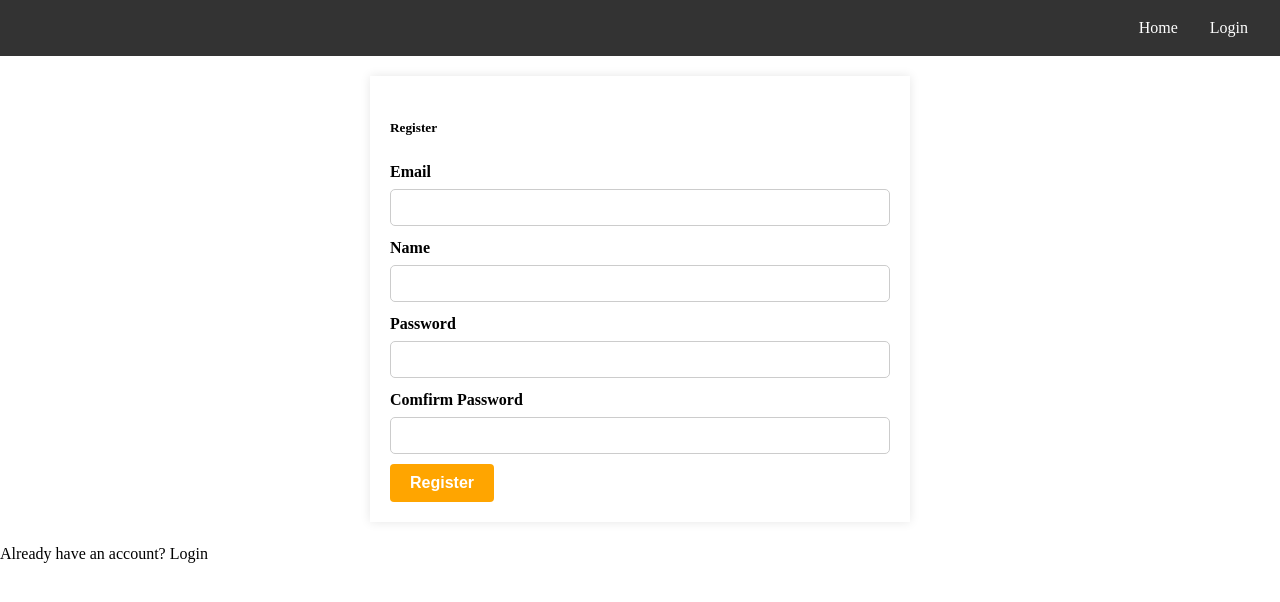
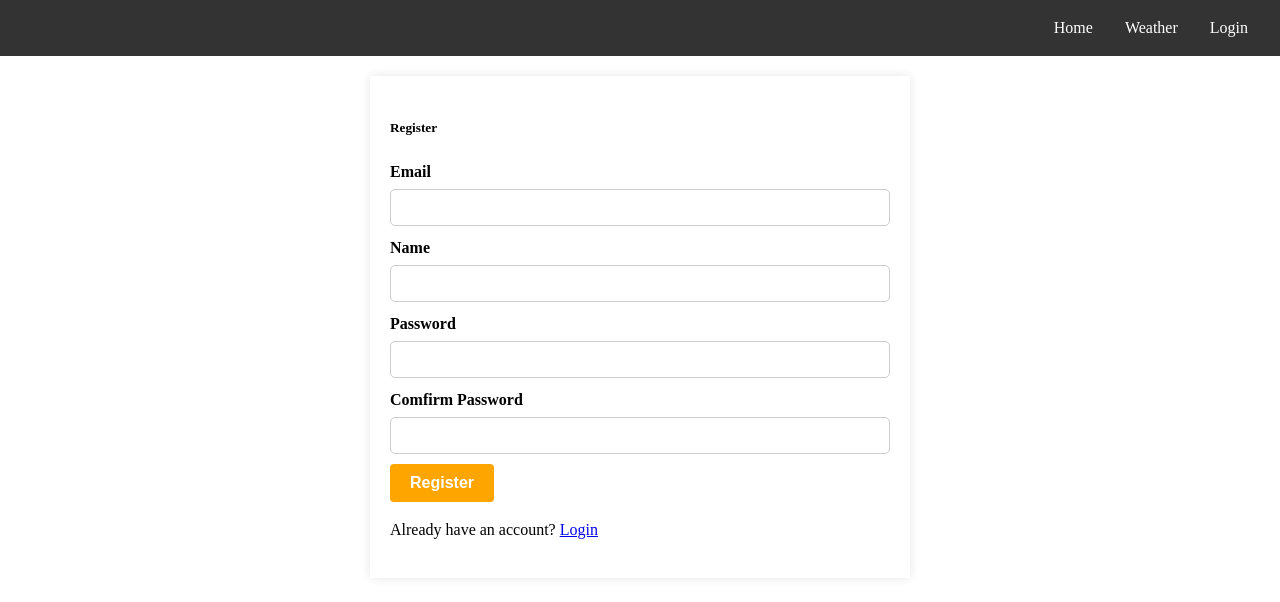
Before and after one commit to Andrei1694/user-login-app, a React (Vite) app in the folder client/: page /login in a window 1280 px wide. Both pictures are taken after a click on the link "Register". Shown: the top 602 px of the page. Built offline with nearby package versions, Linux system fonts and the light colour scheme.

Commit message:
modified routing

```diff
--- a/client/src/App.jsx
+++ b/client/src/App.jsx
@@ -4,7 +4,6 @@ import LoginPage from "./pages/login/Login.page";
 import HomePage from "./pages/Home";
 import Layout from "./pages/Layout";
 import { UserContext } from "./context/UserContext";
-import ProtectedLayout from "./pages/ProtectedLayout";
 import WeatherPage from "./pages/weather/Weather.page";
 import { useContext, useEffect, useState } from "react";
 import { useCookies } from "react-cookie";
@@ -25,22 +24,15 @@ function App() {
       }
     };
     checkUser();
-  }, []);
+  }, [cookies.token]);
   function renderRoutes() {
-    if (!user) {
-      return (
-        <Routes>
-          <Route element={<Layout />}>
-            <Route path="/" element={<HomePage />} />
-            <Route path="login" element={<LoginPage />} />
-          </Route>
-        </Routes>
-      );
-    }
     return (
       <Routes>
-        <Route element={<ProtectedLayout />}>
+        <Route element={<Layout />}>
           <Route path="/" element={<HomePage />} />
+          <Route path="login" element={<LoginPage />} />
+        </Route>
+        <Route element={<Layout requireAuth />}>
           <Route path="/weather" element={<WeatherPage />} />
         </Route>
       </Routes>
--- a/client/src/components/Navbar.jsx
+++ b/client/src/components/Navbar.jsx
@@ -1,4 +1,17 @@
+import { useContext } from "react";
 import styled from "styled-components";
+import { UserContext } from "../context/UserContext";
+import { Link } from "react-router-dom";
+
+const NavLink = styled(Link)`
+  color: #fff;
+  text-decoration: none;
+  padding: 0.5rem;
+  margin-right: 1rem;
+  &:hover {
+    text-decoration: underline;
+  }
+`;
 
 const NavContainer = styled.nav`
   background-color: #333;
@@ -8,6 +21,14 @@ const NavContainer = styled.nav`
   padding: 0.5rem;
 `;
 
-export function Navbar({ children }) {
-  return <NavContainer>{children}</NavContainer>;
+export function Navbar() {
+  const { user, handleLogout } = useContext(UserContext);
+  return (
+    <NavContainer>
+      <NavLink to="/">Home</NavLink>
+      <NavLink to="/weather">Weather</NavLink>
+      {!user && <NavLink to="/login">Login</NavLink>}
+      {user && <NavLink onClick={handleLogout}>Logout</NavLink>}
+    </NavContainer>
+  );
 }
--- a/client/src/pages/Layout.jsx
+++ b/client/src/pages/Layout.jsx
@@ -1,6 +1,8 @@
-import { Link, Outlet } from "react-router-dom";
+import { Link, Navigate, Outlet } from "react-router-dom";
 import { Navbar } from "../components/Navbar";
 import styled from "styled-components";
+import { UserContext } from "../context/UserContext";
+import { useContext } from "react";
 
 const NavLink = styled(Link)`
   color: #fff;
@@ -11,13 +13,14 @@ const NavLink = styled(Link)`
     text-decoration: underline;
   }
 `;
-export default function Layout() {
+export default function Layout({ requireAuth = false }) {
+  const { user, handleLogout } = useContext(UserContext);
+  if (requireAuth && !user) {
+    return <Navigate to="/" />;
+  }
   return (
     <>
-      <Navbar>
-        <NavLink to="/">Home</NavLink>
-        <NavLink to="/login">Login</NavLink>
-      </Navbar>
+      <Navbar />
       <Outlet />
     </>
   );
--- a/client/src/pages/ProtectedLayout.jsx
+++ /dev/null
@@ -1,32 +0,0 @@
-import { useContext } from "react";
-import { Navbar } from "../components/Navbar";
-import { UserContext } from "../context/UserContext";
-import styled from "styled-components";
-import { Link, Navigate, Outlet } from "react-router-dom";
-const NavLink = styled(Link)`
-  color: #fff;
-  text-decoration: none;
-  padding: 0.5rem;
-  margin-right: 1rem;
-  &:hover {
-    text-decoration: underline;
-  }
-`;
-export default function ProtectedLayout() {
-  const { user, handleLogout } = useContext(UserContext);
-
-  if (!user) {
-    return <Navigate to="/" />;
-  }
-
-  return (
-    <div>
-      <Navbar>
-        <NavLink to="/">Home</NavLink>
-        <NavLink to="/weather">Weather</NavLink>
-        <NavLink onClick={handleLogout}>Logout</NavLink>
-      </Navbar>
-      <Outlet />
-    </div>
-  );
-}
--- a/client/src/pages/login/Login.page.jsx
+++ b/client/src/pages/login/Login.page.jsx
@@ -8,14 +8,23 @@ export default function LoginPage() {
   const toggleForm = () => {
     setShowLogin(!showLogin);
   };
-
+  const renderMessage = () => {
+    return (
+      <p>
+        {showLogin ? "Don't have an account?" : "Already have an account?"}{" "}
+        <a href="#" onClick={toggleForm}>
+          {showLogin ? "Register" : "Login"}
+        </a>
+      </p>
+    );
+  };
   return (
     <div>
-      {showLogin ? <LoginForm /> : <RegisterForm />}
-      <p>
-        {showLogin ? "Don't have an account?" : "Already have an account?"}{" "}
-        <a onClick={toggleForm}>{showLogin ? "Register" : "Login"}</a>
-      </p>
+      {showLogin ? (
+        <LoginForm>{renderMessage()}</LoginForm>
+      ) : (
+        <RegisterForm>{renderMessage()}</RegisterForm>
+      )}
     </div>
   );
 }
--- a/client/src/pages/login/components/LoginForm.component.jsx
+++ b/client/src/pages/login/components/LoginForm.component.jsx
@@ -17,7 +17,7 @@ const loginValidationSchema = yup.object().shape({
   password: yup.string().required("Password is required"),
 });
 
-export default function LoginForm() {
+export default function LoginForm({ children }) {
   const navigate = useNavigate();
   const formik = useFormik({
     initialValues,
@@ -59,6 +59,7 @@ export default function LoginForm() {
 
           <Button type="submit">Login</Button>
         </form>
+        {children}
       </div>
     </FormContainer>
   );
--- a/client/src/pages/login/components/RegisterForm.component.jsx
+++ b/client/src/pages/login/components/RegisterForm.component.jsx
@@ -24,7 +24,7 @@ const registerValidationSchema = yup.object().shape({
     .required("Confirm Password is required"),
 });
 
-export default function RegisterForm() {
+export default function RegisterForm({ children }) {
   const { handleRegister } = useContext(UserContext);
   const formik = useFormik({
     initialValues,
@@ -98,6 +98,7 @@ export default function RegisterForm() {
 
         <Button type="submit">Register</Button>
       </form>
+      {children}
     </FormContainer>
   );
 }
```
